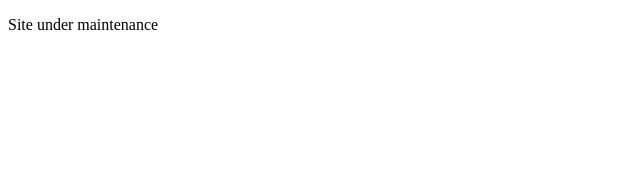
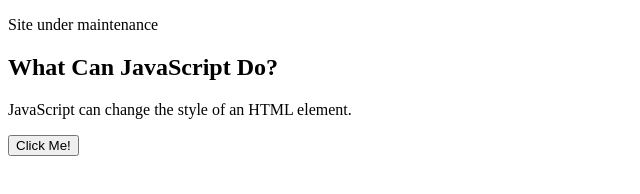
Before and after one commit to ChesterMatt1234/RepoRepo, a plain HTML site: page index.html in a window 1280 px wide. Shown: the whole page, without its empty margins (0-640 px from the left). Drawn offline with Linux system fonts and the light colour scheme.

Commit message:
Create index.html

```diff
--- a/index.html
+++ b/index.html
@@ -7,6 +7,13 @@
 
 
 <p id="demo"></p>
+<h2>What Can JavaScript Do?</h2>
+
+<p id="demo">JavaScript can change the style of an HTML element.</p>
+
+<button type="button" onclick="document.getElementById('demo').style.fontSize='35px'">Click Me!</button>
+
+
 
 <script>
 var x = document.getElementById("demo");
```
